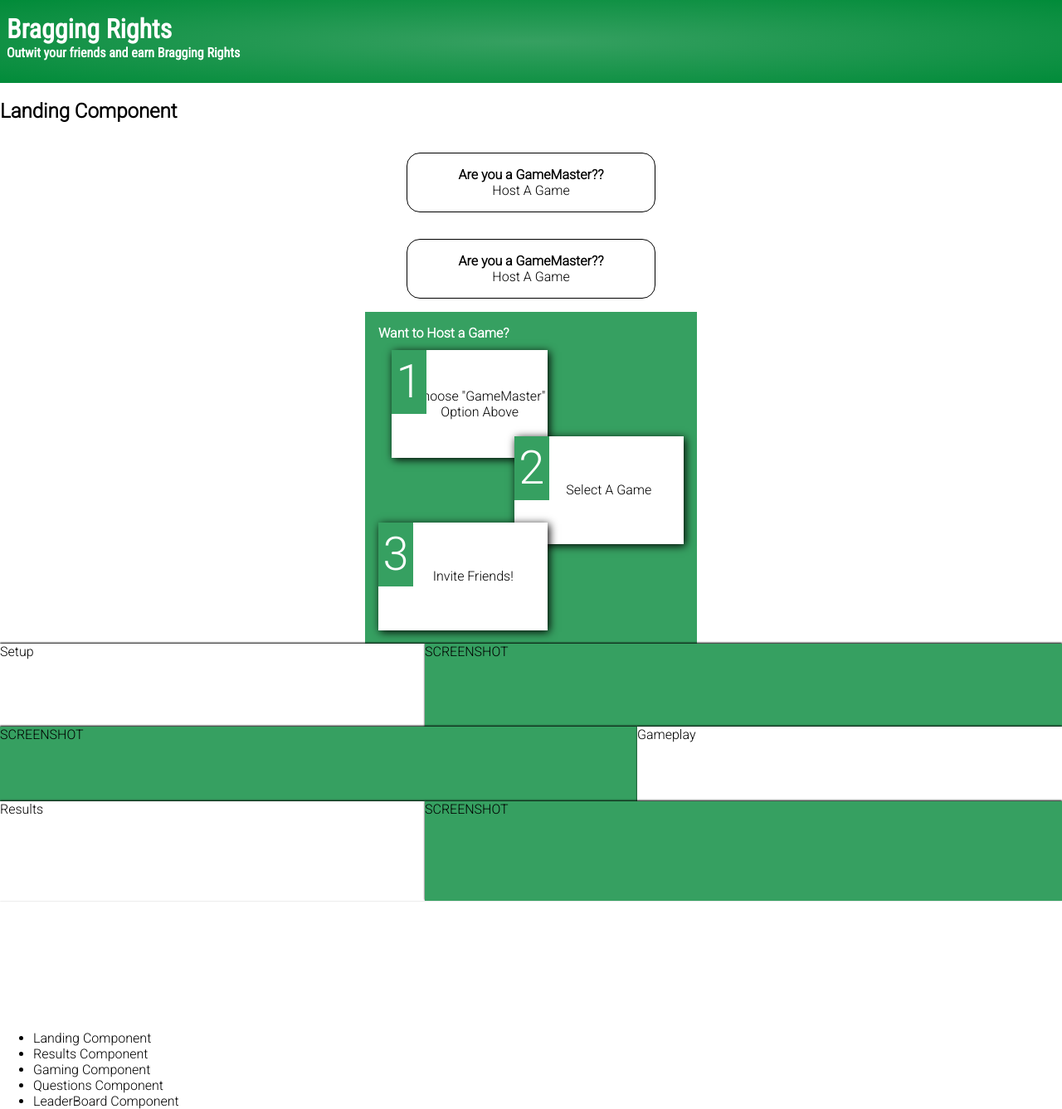
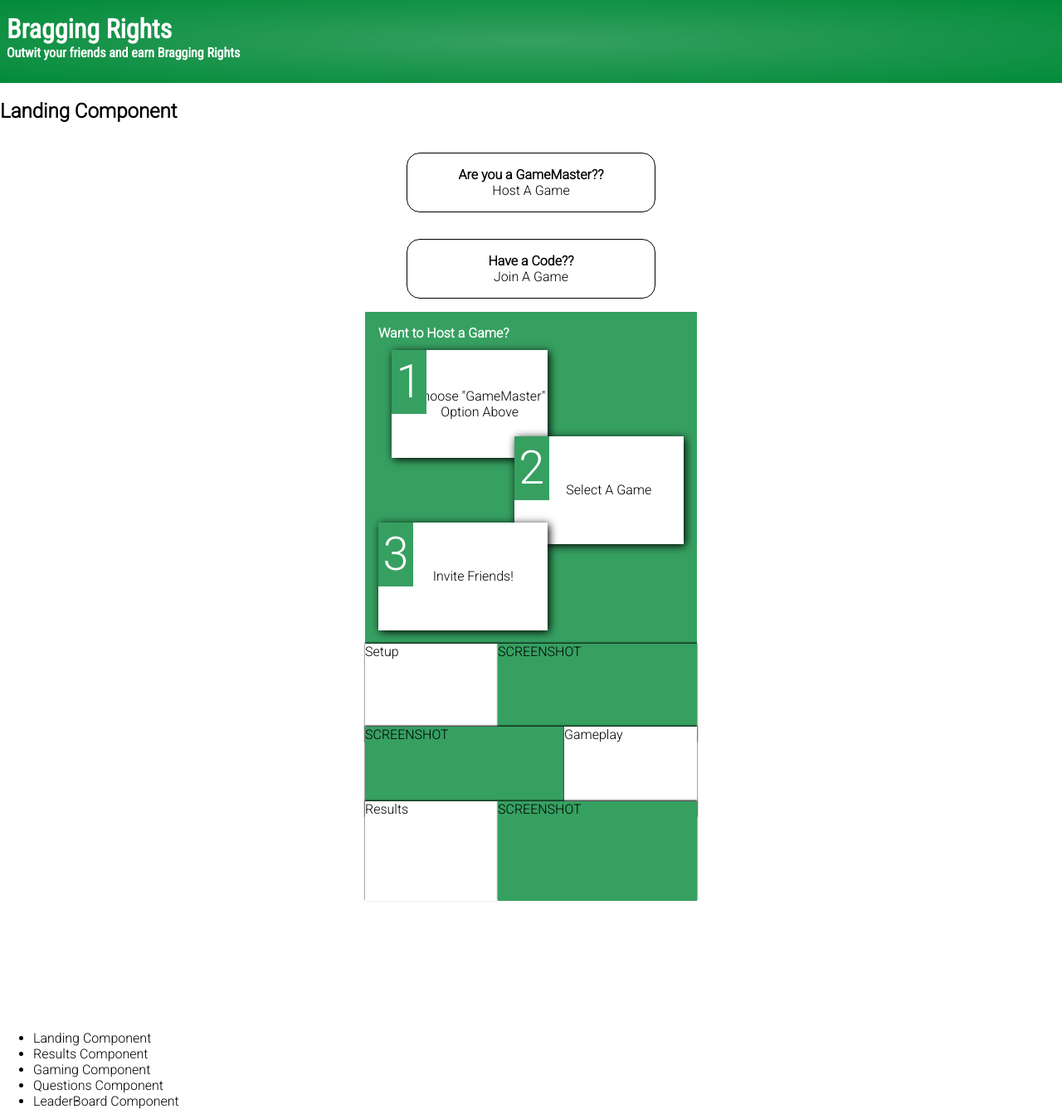
Before and after one commit to chingu-voyages/v8-chimeras-team-01, a React (Create React App) app: page / in a window 1280 px wide. Shown: the whole page at 83% size. Built offline with nearby package versions, Linux system fonts and the light colour scheme.

Commit message:
Fix wording on Join button in Landing

```diff
--- a/src/components/Landing/Landing.js
+++ b/src/components/Landing/Landing.js
@@ -11,8 +11,8 @@ export default function Landing() {
             <p className="button-words">Host A Game</p>
           </button>
           <button className="start-game-button">
-            <p className="button-words"><strong>Are you a GameMaster??</strong></p>
-            <p className="button-words">Host A Game</p>
+            <p className="button-words"><strong>Have a Code??</strong></p>
+            <p className="button-words">Join A Game</p>
           </button>
         </article>
 
--- a/src/components/Landing/index.css
+++ b/src/components/Landing/index.css
@@ -114,7 +114,9 @@
   grid-template-columns:[gec1] 2fr [gec2] 1fr [gec3] 2fr [gec4];
   grid-template-rows: [ger1] 100px [ger2] 20px [ger3] 70px [ger4] 20px [ger5] 100px [ger6];
   box-sizing: border-box;
+  max-width: 400px;
   height: 450px;
+  margin: 0 auto;
 }
 
 .geb1 {
```
